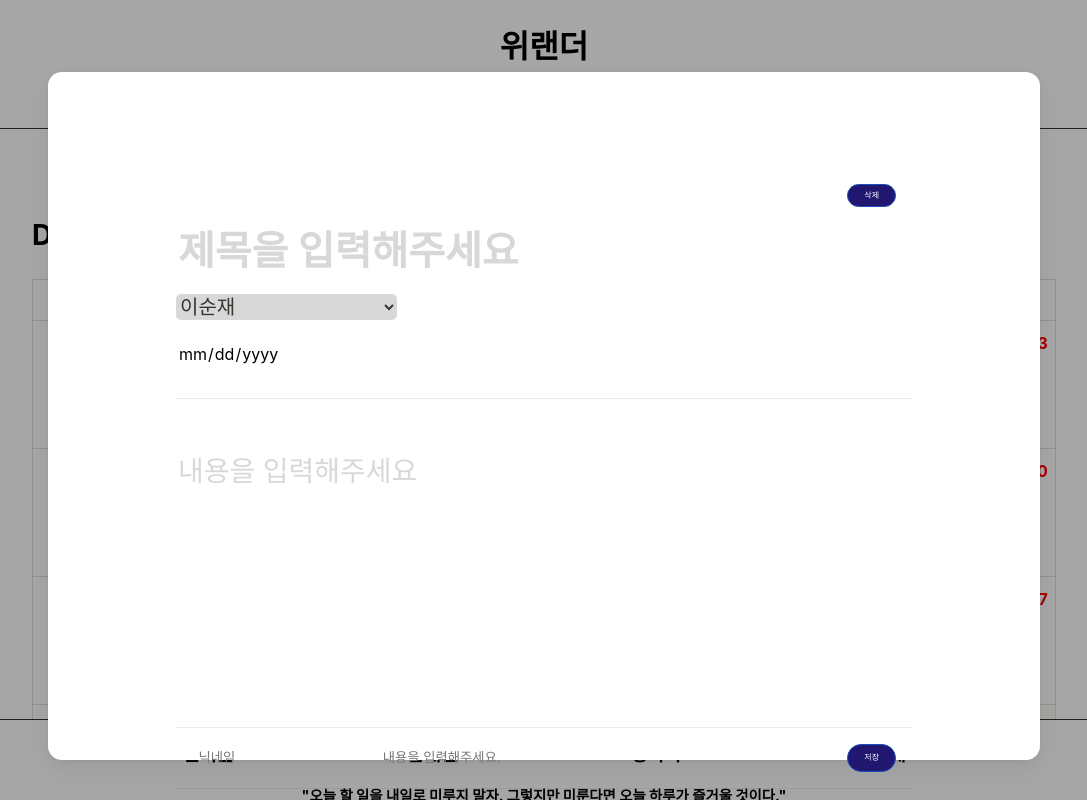
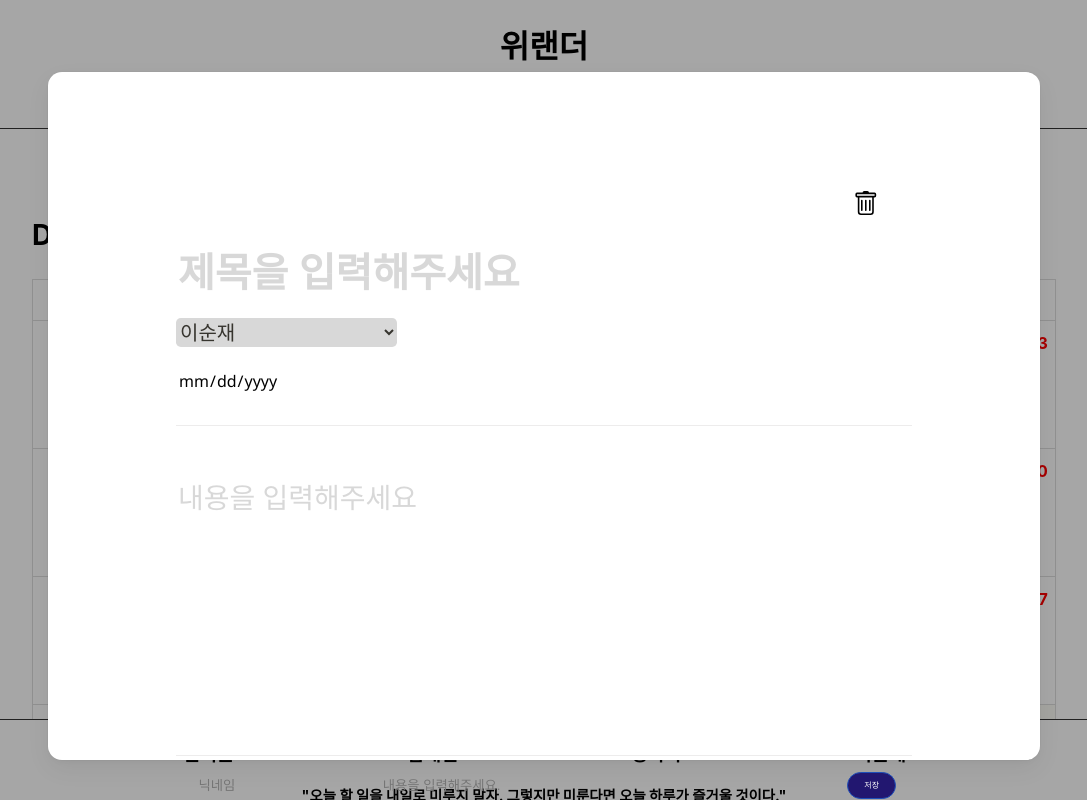
Before and after one commit to leesoonjae/calendar-pj, a React (Create React App) app: page / in a window 1280 px wide. Both pictures are taken after a click on the button "이벤트 추가". Shown: the top 800 px of the page, without its empty margins (96-1183 px from the left). Built offline with nearby package versions, Linux system fonts and the light colour scheme; no server answers.

Commit message:
add button props
- 투두아이템에 props 색깔 설정합니다
- 휴지통(삭제)아이콘을 추가합니다

@Jeong hana

```diff
--- a/src/components/todo/TodoItem.jsx
+++ b/src/components/todo/TodoItem.jsx
@@ -5,6 +5,8 @@ import { Button } from "../UI/Button";
 import { useDispatch, useSelector } from "react-redux";
 import { __addPosts } from "../../redux/modules/calendarSlice";
 import { v4 as uuidv4 } from "uuid";
+import { produceWithPatches } from "immer";
+import { BsTrash } from "react-icons/bs";
 
 const TodoItem = () => {
   const dispatch = useDispatch();
@@ -16,7 +18,6 @@ const TodoItem = () => {
   const [todoDateValue, setTodoDateValue] = useState("");
   const [todoContentValue, setTodoContentValue] = useState("");
   const [todoUserIdValue, setTodoUserIdValue] = useState("");
-
 
   const newTodo = {
     id: uuidv4(),
@@ -36,7 +37,6 @@ const TodoItem = () => {
   const handleContentChange = (event) => {
     setTodoContentValue(event.target.value);
   };
-
 
   const handleUserIdChange = (event) => {
     setTodoUserIdValue(event.target.value);
@@ -63,12 +63,18 @@ const TodoItem = () => {
       localStorage.removeItem("todo");
     };
   }, []);
-  // 커밋을 하자
 
   return (
     <>
       <TodoPostDeleteButtonContainer>
-        <Button onClick={handlePostDeleteButton}>삭제</Button>
+        <Button
+          onClick={handlePostDeleteButton}
+          background="transparent"
+          borderColor="transparent"
+          hoverBackground="transparent"
+        >
+          <BsTrash color="black" fontSize="1.6rem" />
+        </Button>
       </TodoPostDeleteButtonContainer>
       <TodoTitleStyled
         placeholder="제목을 입력해주세요"
@@ -132,7 +138,7 @@ const TodoDatePicker = styled.input`
     cursor: pointer;
     background: transparent;
   }
-  font-family: ui-sans-serif, -apple-system, BlinkMacSystemFont, "Segoe UI",
+  font-family: ui-sans-serif, "-apple-system, BlinkMacSystemFont", "Segoe UI",
     Helvetica, "Apple Color Emoji", Arial, sans-serif, "Segoe UI Emoji",
     "Segoe UI Symbol";
   -webkit-font-smoothing: auto;
@@ -159,12 +165,11 @@ const TodoTitleStyled = styled.input`
     content: attr(placeholder);
   }
 
-  font-family: ui-sans-serif, -apple-system, BlinkMacSystemFont, "Segoe UI",
+  font-family: ui-sans-serif, "-apple-system, BlinkMacSystemFont", "Segoe UI",
     Helvetica, "Apple Color Emoji", Arial, sans-serif, "Segoe UI Emoji",
     "Segoe UI Symbol";
   -webkit-font-smoothing: auto;
 `;
-// 폰트추가
 
 const TodoDescritionStyled = styled.textarea`
   width: 100%;
@@ -181,8 +186,7 @@ const TodoDescritionStyled = styled.textarea`
     outline: none;
   }
 
-
-  font-family: ui-sans-serif, -apple-system, BlinkMacSystemFont, "Segoe UI",
+  font-family: ui-sans-serif, "-apple-system, BlinkMacSystemFont", "Segoe UI",
     Helvetica, "Apple Color Emoji", Arial, sans-serif, "Segoe UI Emoji",
     "Segoe UI Symbol";
   -webkit-font-smoothing: auto;
@@ -213,7 +217,7 @@ const TodoUserNameStyled = styled.select`
     content: attr(placeholder);
   }
 
-  font-family: ui-sans-serif, -apple-system, BlinkMacSystemFont, "Segoe UI",
+  font-family: ui-sans-serif, "-apple-system, BlinkMacSystemFont", "Segoe UI",
     Helvetica, "Apple Color Emoji", Arial, sans-serif, "Segoe UI Emoji",
     "Segoe UI Symbol";
   -webkit-font-smoothing: auto;
```
